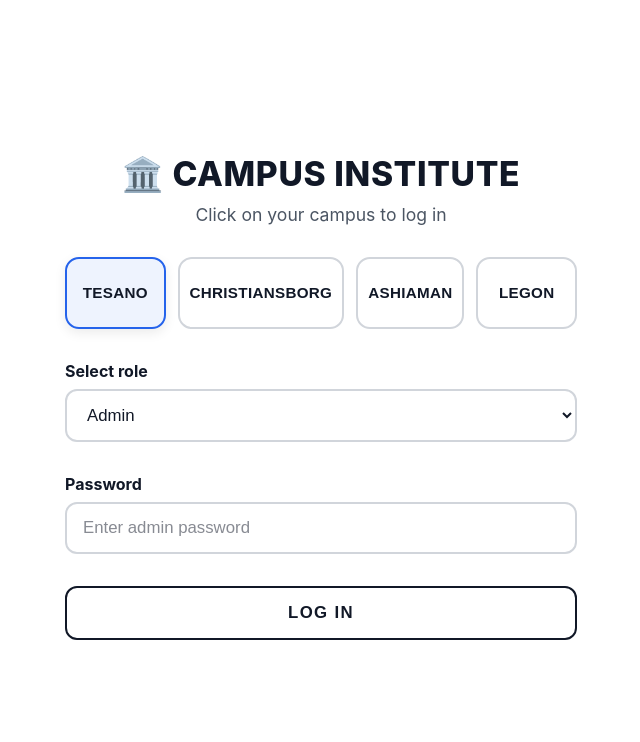
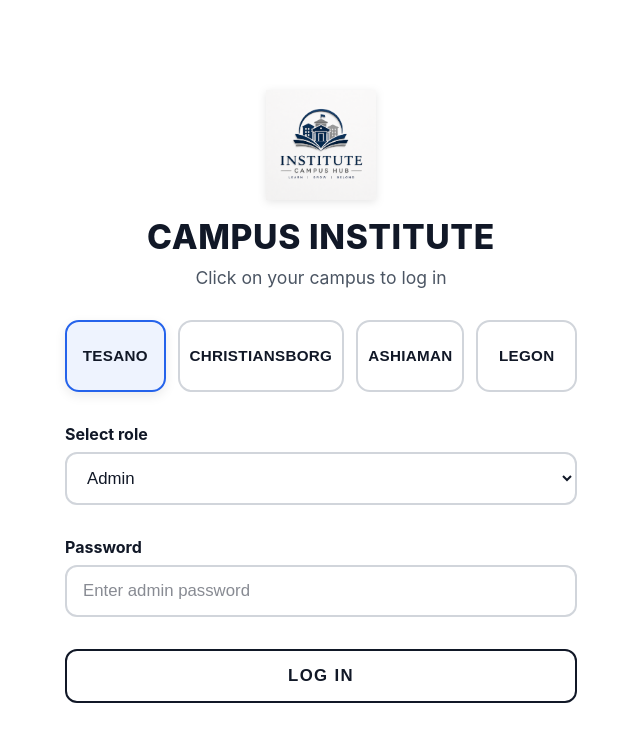
Before and after one commit to kojowallet01/patron-housing-access, a React (Vite) app: page /admin in a window 1280 px wide. Shown: the top 742 px of the page, without its empty margins (319-959 px from the left). Built offline with nearby package versions, Linux system fonts and the light colour scheme.

Commit message:
Replace login header emoji placeholder with assigned logo

```diff
--- a/src/index.css
+++ b/src/index.css
@@ -1536,6 +1536,13 @@ tr:hover {
   color: #111827;
   letter-spacing: 0.02em;
   margin: 0;
+}
+
+.login-logo {
+  height: 110px;
+  object-fit: contain;
+  margin-bottom: 12px;
+  filter: drop-shadow(0 2px 4px rgba(0, 0, 0, 0.1));
 }
 
 .login-header p {
@@ -1654,6 +1661,10 @@ tr:hover {
   .login-header h1 {
     font-size: 1.7rem;
   }
+
+  .login-logo {
+    height: 80px;
+  }
 }
 
 .home-header {
--- a/src/pages/RoleGate.jsx
+++ b/src/pages/RoleGate.jsx
@@ -101,7 +101,8 @@ function RoleGate({ role, title, subtitle, children }) {
     <div className="fullscreen-container role-gate-page">
       <div className="login-wrap">
         <header className="login-header">
-          <h1>🏛️ {CAMPUS_INSTITUTE_NAME}</h1>
+          <img src="/logo.png" alt="Campus Institute" className="login-logo" />
+          <h1>{CAMPUS_INSTITUTE_NAME}</h1>
           <p>Click on your campus to log in</p>
         </header>
 
```
